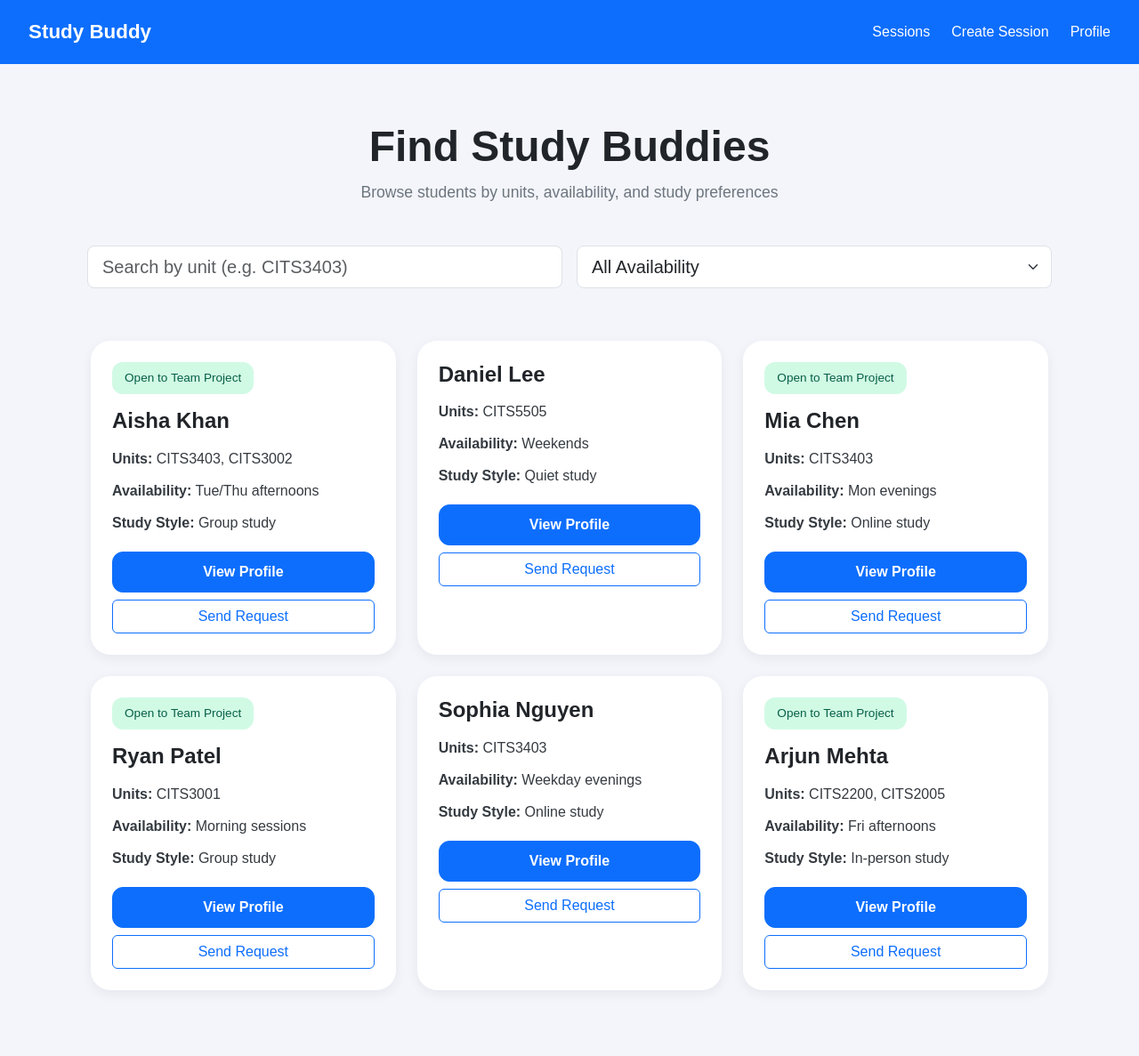
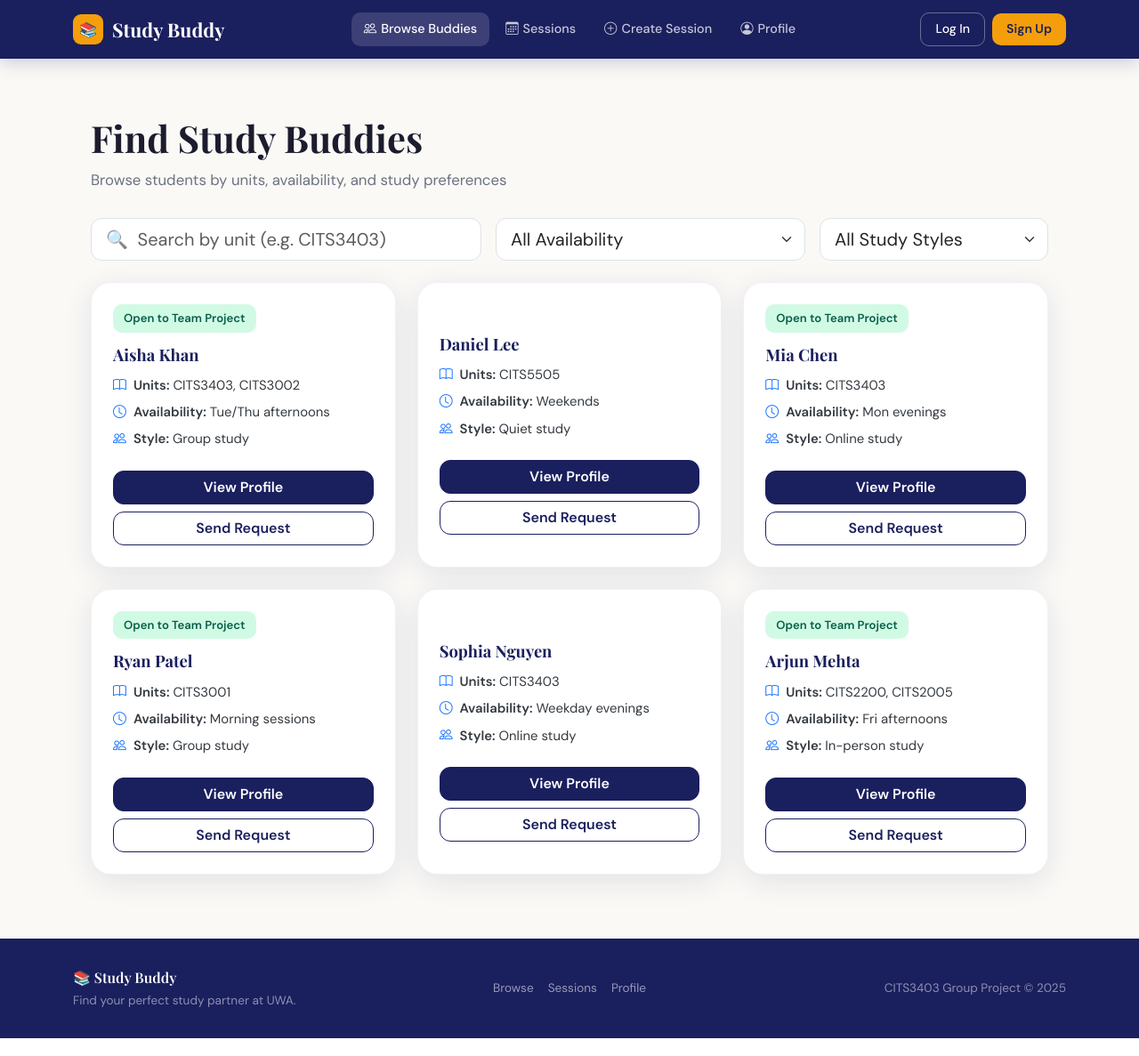
Before and after one commit to Peilin-C/CITS3403, a Python web app: template templates/browse_users.html in a window 1280 px wide. Shown: the whole page at 89% size. Run offline with Jinja, Linux system fonts and the light colour scheme; the template is opened without the code that fills it, so the values that code supplies are empty.

Commit message:
Add browse users page with search filters and study buddy cards

```diff
--- a/templates/browse_users.html
+++ b/templates/browse_users.html
@@ -1,203 +1,54 @@
 <!DOCTYPE html>
 <html lang="en">
 <head>
-  <meta charset="UTF-8">
-  <meta name="viewport" content="width=device-width, initial-scale=1.0">
-  <title>Browse Users</title>
-  <link href="https://cdn.jsdelivr.net/npm/bootstrap@5.3.3/dist/css/bootstrap.min.css" rel="stylesheet">
-  <style>
-    body {
-      background-color: #f3f5fb;
-      font-family: Arial, sans-serif;
-      margin: 0;
-    }
-
-    .navbar {
-      background-color: #0d6efd;
-      padding: 14px 32px;
-    }
-
-    .navbar-brand,
-    .nav-link {
-      color: white !important;
-      font-weight: 500;
-      text-decoration: none;
-    }
-
-    .navbar-brand {
-      font-size: 1.4rem;
-      font-weight: 700;
-    }
-
-    .page-title {
-      font-size: 3rem;
-      font-weight: 700;
-      text-align: center;
-      margin-top: 40px;
-      margin-bottom: 10px;
-      color: #212529;
-    }
-
-    .page-subtitle {
-      text-align: center;
-      color: #6c757d;
-      margin-bottom: 30px;
-      font-size: 1.1rem;
-    }
-
-    .filter-box {
-      max-width: 1100px;
-      margin: 0 auto 35px auto;
-    }
-
-    .user-card {
-      background: white;
-      border-radius: 22px;
-      padding: 24px;
-      box-shadow: 0 4px 14px rgba(0, 0, 0, 0.06);
-      height: 100%;
-    }
-
-    .user-card h4 {
-      font-weight: 700;
-      margin-bottom: 16px;
-      color: #212529;
-    }
-
-    .user-card p {
-      margin-bottom: 12px;
-      color: #343a40;
-      font-size: 1rem;
-    }
-
-    .badge-project {
-      background-color: #d1fae5;
-      color: #065f46;
-      font-size: 0.85rem;
-      padding: 8px 14px;
-      border-radius: 12px;
-      display: inline-block;
-      margin-bottom: 16px;
-      font-weight: 500;
-    }
-
-    .btn-profile {
-      width: 100%;
-      border-radius: 12px;
-      padding: 10px;
-      font-weight: 600;
-      margin-top: 8px;
-    }
-
-    .cards-wrapper {
-      max-width: 1100px;
-      margin: 0 auto 50px auto;
-    }
-  </style>
+  <title>Browse Buddies — Study Buddy</title>
+  <meta charset="UTF-8"/><meta name="viewport" content="width=device-width, initial-scale=1.0"/>
+  <link href="https://cdn.jsdelivr.net/npm/bootstrap@5.3.3/dist/css/bootstrap.min.css" rel="stylesheet"/>
+  <link rel="stylesheet" href="https://cdn.jsdelivr.net/npm/bootstrap-icons@1.11.3/font/bootstrap-icons.css"/>
+  <link href="https://fonts.googleapis.com/css2?family=Playfair+Display:wght@600;700&family=DM+Sans:wght@300;400;500;600&display=swap" rel="stylesheet"/>
+  <link rel="stylesheet" href="style.css"/>
 </head>
 <body>
-
-  <nav class="navbar navbar-expand-lg">
-    <div class="container-fluid px-0">
-      <a class="navbar-brand" href="#">Study Buddy</a>
-      <div class="ms-auto d-flex gap-4">
-        <a class="nav-link" href="study_sessions.html">Sessions</a>
-        <a class="nav-link" href="create_session.html">Create Session</a>
-        <a class="nav-link" href="profile.html">Profile</a>
+<nav class="sb-nav navbar navbar-expand-lg">
+  <div class="container">
+    <a class="navbar-brand" href="index.html"><div class="logo-icon">📚</div>Study Buddy</a>
+    <button class="navbar-toggler" type="button" data-bs-toggle="collapse" data-bs-target="#sbNav"><i class="bi bi-list" style="color:white;font-size:1.4rem;"></i></button>
+    <div class="collapse navbar-collapse" id="sbNav">
+      <ul class="navbar-nav mx-auto gap-1" id="main-nav">
+        <li class="nav-item"><a class="nav-link" href="browse_users.html"><i class="bi bi-people"></i>Browse Buddies</a></li>
+        <li class="nav-item"><a class="nav-link" href="study_sessions.html"><i class="bi bi-calendar3"></i>Sessions</a></li>
+        <li class="nav-item"><a class="nav-link" href="create_session.html"><i class="bi bi-plus-circle"></i>Create Session</a></li>
+        <li class="nav-item"><a class="nav-link" href="profile.html"><i class="bi bi-person-circle"></i>Profile</a></li>
+      </ul>
+      <div class="d-flex align-items-center gap-2 mt-3 mt-lg-0">
+        <a class="btn-nav-login" href="login.html">Log In</a>
+        <a class="btn-nav-signup" href="signup.html">Sign Up</a>
+      </div>
     </div>
   </div>
 </nav>
 
-  <div class="container py-4">
+<main>
+  <div class="container py-4" style="max-width:1100px;">
     <h1 class="page-title">Find Study Buddies</h1>
     <p class="page-subtitle">Browse students by units, availability, and study preferences</p>
-
-    <div class="filter-box row g-3">
-      <div class="col-md-6">
-        <input type="text" class="form-control form-control-lg" placeholder="Search by unit (e.g. CITS3403)">
+    <div class="row g-3 mb-4">
+      <div class="col-md-5"><input type="text" class="form-control form-control-lg" placeholder="🔍  Search by unit (e.g. CITS3403)"></div>
+      <div class="col-md-4"><select class="form-select form-select-lg"><option>All Availability</option><option>Morning</option><option>Afternoon</option><option>Evening</option><option>Weekends</option></select></div>
+      <div class="col-md-3"><select class="form-select form-select-lg"><option>All Study Styles</option><option>Group study</option><option>Quiet study</option><option>Online study</option><option>In-person study</option></select></div>
     </div>
-      <div class="col-md-6">
-        <select class="form-select form-select-lg">
-          <option>All Availability</option>
-          <option>Morning</option>
-          <option>Afternoon</option>
-          <option>Evening</option>
-        </select>
+    <div class="row g-4 mb-5">
+      <div class="col-md-4"><div class="user-card"><span class="badge-project">Open to Team Project</span><h4>Aisha Khan</h4><p><i class="bi bi-book me-2 text-primary"></i><strong>Units:</strong> CITS3403, CITS3002</p><p><i class="bi bi-clock me-2 text-primary"></i><strong>Availability:</strong> Tue/Thu afternoons</p><p><i class="bi bi-people me-2 text-primary"></i><strong>Style:</strong> Group study</p><a href="profile.html" class="btn btn-primary w-100 mb-2 mt-3">View Profile</a><button class="btn btn-outline-primary w-100">Send Request</button></div></div>
+      <div class="col-md-4"><div class="user-card"><div class="spacer-top"></div><h4>Daniel Lee</h4><p><i class="bi bi-book me-2 text-primary"></i><strong>Units:</strong> CITS5505</p><p><i class="bi bi-clock me-2 text-primary"></i><strong>Availability:</strong> Weekends</p><p><i class="bi bi-people me-2 text-primary"></i><strong>Style:</strong> Quiet study</p><a href="profile.html" class="btn btn-primary w-100 mb-2 mt-3">View Profile</a><button class="btn btn-outline-primary w-100">Send Request</button></div></div>
+      <div class="col-md-4"><div class="user-card"><span class="badge-project">Open to Team Project</span><h4>Mia Chen</h4><p><i class="bi bi-book me-2 text-primary"></i><strong>Units:</strong> CITS3403</p><p><i class="bi bi-clock me-2 text-primary"></i><strong>Availability:</strong> Mon evenings</p><p><i class="bi bi-people me-2 text-primary"></i><strong>Style:</strong> Online study</p><a href="profile.html" class="btn btn-primary w-100 mb-2 mt-3">View Profile</a><button class="btn btn-outline-primary w-100">Send Request</button></div></div>
+      <div class="col-md-4"><div class="user-card"><span class="badge-project">Open to Team Project</span><h4>Ryan Patel</h4><p><i class="bi bi-book me-2 text-primary"></i><strong>Units:</strong> CITS3001</p><p><i class="bi bi-clock me-2 text-primary"></i><strong>Availability:</strong> Morning sessions</p><p><i class="bi bi-people me-2 text-primary"></i><strong>Style:</strong> Group study</p><a href="profile.html" class="btn btn-primary w-100 mb-2 mt-3">View Profile</a><button class="btn btn-outline-primary w-100">Send Request</button></div></div>
+      <div class="col-md-4"><div class="user-card"><div class="spacer-top"></div><h4>Sophia Nguyen</h4><p><i class="bi bi-book me-2 text-primary"></i><strong>Units:</strong> CITS3403</p><p><i class="bi bi-clock me-2 text-primary"></i><strong>Availability:</strong> Weekday evenings</p><p><i class="bi bi-people me-2 text-primary"></i><strong>Style:</strong> Online study</p><a href="profile.html" class="btn btn-primary w-100 mb-2 mt-3">View Profile</a><button class="btn btn-outline-primary w-100">Send Request</button></div></div>
+      <div class="col-md-4"><div class="user-card"><span class="badge-project">Open to Team Project</span><h4>Arjun Mehta</h4><p><i class="bi bi-book me-2 text-primary"></i><strong>Units:</strong> CITS2200, CITS2005</p><p><i class="bi bi-clock me-2 text-primary"></i><strong>Availability:</strong> Fri afternoons</p><p><i class="bi bi-people me-2 text-primary"></i><strong>Style:</strong> In-person study</p><a href="profile.html" class="btn btn-primary w-100 mb-2 mt-3">View Profile</a><button class="btn btn-outline-primary w-100">Send Request</button></div></div>
     </div>
   </div>
+</main>
 
-    <div class="cards-wrapper row g-4">
-      <div class="col-md-4">
-        <div class="user-card">
-          <span class="badge-project">Open to Team Project</span>
-          <h4>Aisha Khan</h4>
-          <p><strong>Units:</strong> CITS3403, CITS3002</p>
-          <p><strong>Availability:</strong> Tue/Thu afternoons</p>
-          <p><strong>Study Style:</strong> Group study</p>
-          <a href="profile.html" class="btn btn-primary btn-profile mb-2">View Profile</a>
-          <button class="btn btn-outline-primary w-100">Send Request</button>
-        </div>
-      </div>
-
-      <div class="col-md-4">
-        <div class="user-card">
-          <h4>Daniel Lee</h4>
-          <p><strong>Units:</strong> CITS5505</p>
-          <p><strong>Availability:</strong> Weekends</p>
-          <p><strong>Study Style:</strong> Quiet study</p>
-          <a href="profile.html" class="btn btn-primary btn-profile mb-2">View Profile</a>
-          <button class="btn btn-outline-primary w-100">Send Request</button>
-        </div>
-      </div>
-
-      <div class="col-md-4">
-        <div class="user-card">
-          <span class="badge-project">Open to Team Project</span>
-          <h4>Mia Chen</h4>
-          <p><strong>Units:</strong> CITS3403</p>
-          <p><strong>Availability:</strong> Mon evenings</p>
-          <p><strong>Study Style:</strong> Online study</p>
-          <a href="profile.html" class="btn btn-primary btn-profile mb-2">View Profile</a>
-          <button class="btn btn-outline-primary w-100">Send Request</button>
-        </div>
-      </div>
-
-      <div class="col-md-4">
-        <div class="user-card">
-          <span class="badge-project">Open to Team Project</span>
-          <h4>Ryan Patel</h4>
-          <p><strong>Units:</strong> CITS3001</p>
-          <p><strong>Availability:</strong> Morning sessions</p>
-          <p><strong>Study Style:</strong> Group study</p>
-          <a href="profile.html" class="btn btn-primary btn-profile mb-2">View Profile</a>
-          <button class="btn btn-outline-primary w-100">Send Request</button>
-        </div>
-      </div>
-
-      <div class="col-md-4">
-        <div class="user-card">
-          <h4>Sophia Nguyen</h4>
-          <p><strong>Units:</strong> CITS3403</p>
-          <p><strong>Availability:</strong> Weekday evenings</p>
-          <p><strong>Study Style:</strong> Online study</p>
-          <a href="profile.html" class="btn btn-primary btn-profile mb-2">View Profile</a>
-          <button class="btn btn-outline-primary w-100">Send Request</button>
-        </div>
-      </div>
-
-      <div class="col-md-4">
-        <div class="user-card">
-          <span class="badge-project">Open to Team Project</span>
-          <h4>Arjun Mehta</h4>
-          <p><strong>Units:</strong> CITS2200, CITS2005</p>
-          <p><strong>Availability:</strong> Fri afternoons</p>
-          <p><strong>Study Style:</strong> In-person study</p>
-          <a href="profile.html" class="btn btn-primary btn-profile mb-2">View Profile</a>
-          <button class="btn btn-outline-primary w-100">Send Request</button>
-        </div>
-      </div>
-    </div>
-  </div>
-
-</body>
-</html>
+<footer class="sb-footer"><div class="container"><div class="row align-items-center"><div class="col-md-4 mb-3 mb-md-0"><span class="brand">📚 Study Buddy</span><div class="mt-1">Find your perfect study partner at UWA.</div></div><div class="col-md-4 text-md-center mb-3 mb-md-0"><div class="d-flex gap-3 justify-content-md-center"><a href="browse_users.html">Browse</a><a href="study_sessions.html">Sessions</a><a href="profile.html">Profile</a></div></div><div class="col-md-4 text-md-end">CITS3403 Group Project © 2025</div></div></div></footer>
+<script src="https://cdn.jsdelivr.net/npm/bootstrap@5.3.3/dist/js/bootstrap.bundle.min.js"></script>
+<script>const page=location.pathname.split("/").pop();document.querySelectorAll("#main-nav .nav-link").forEach(a=>{if(a.getAttribute("href")===page)a.classList.add("active");});</script>
+</body></html>
```
Lines whose indentation alone changed are shown as unchanged.
